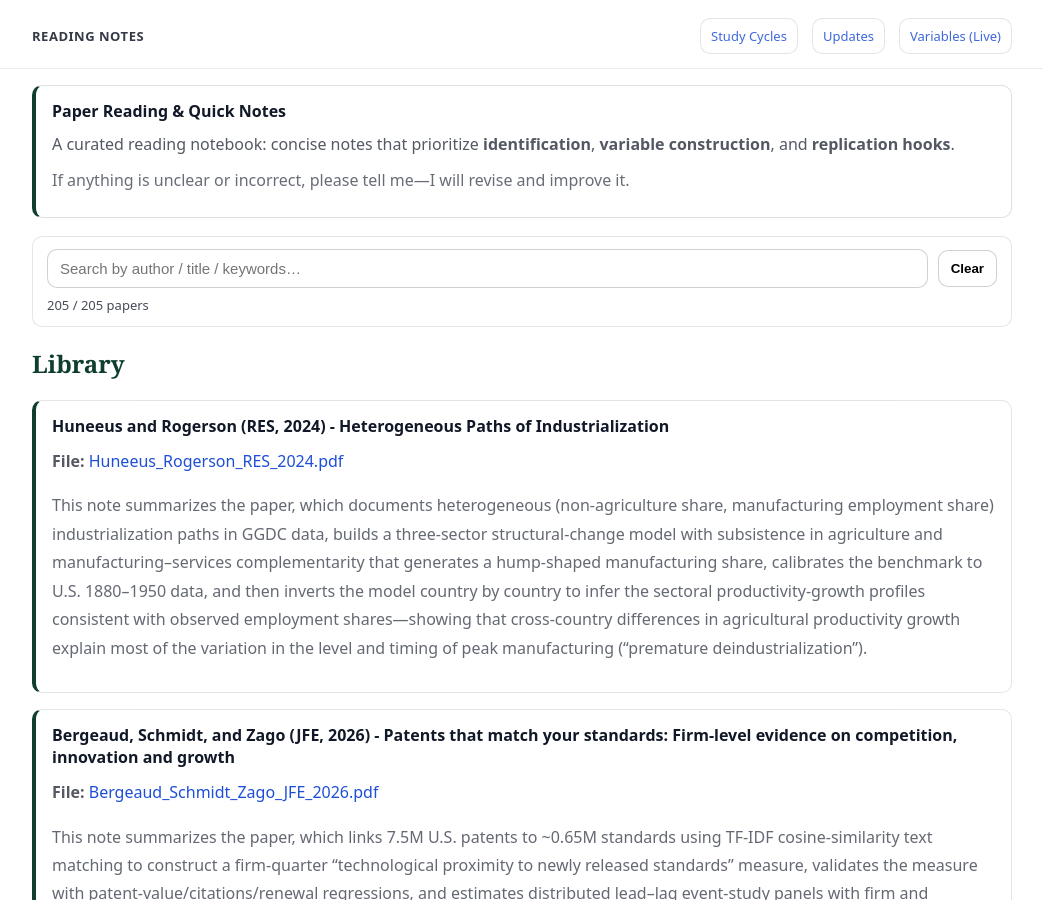
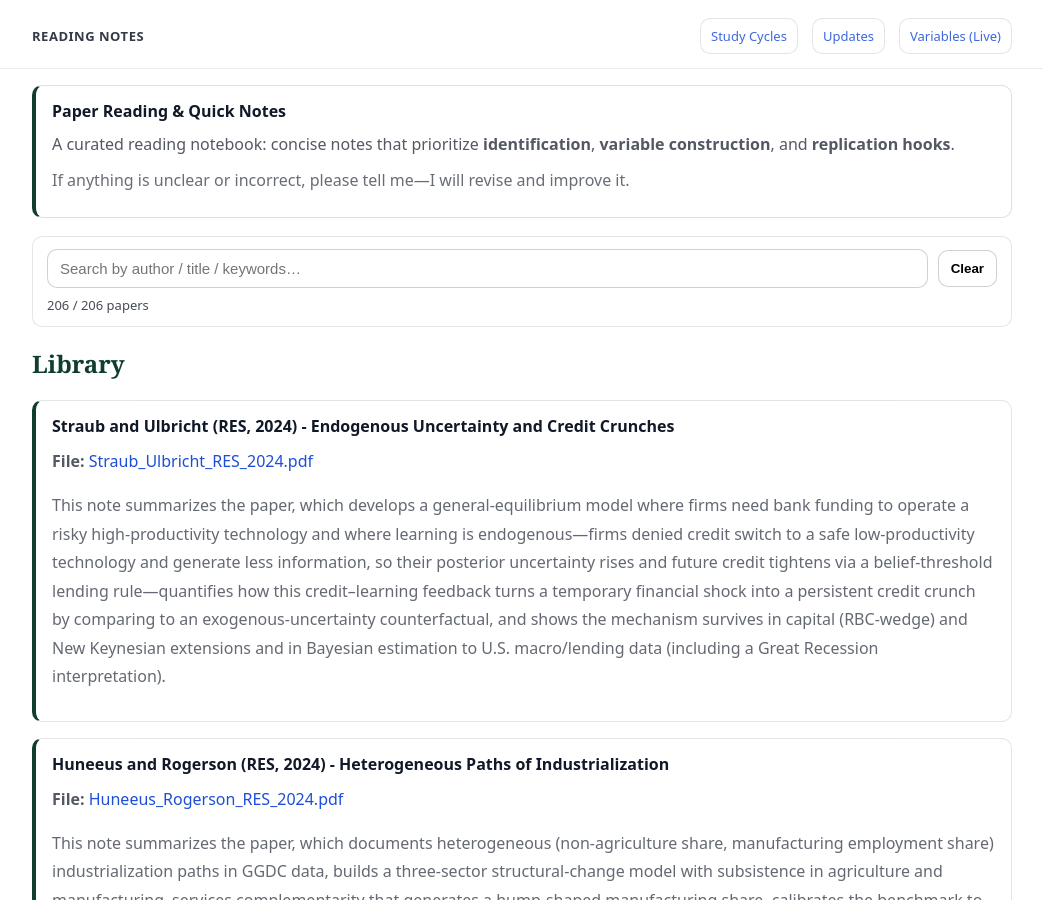
Before and after one commit to yaxinzn/study-archive, a Jekyll site: the page built from reading/index.md, in a window 1280 px wide and 900 px high. Shown: the whole window, without its empty margins (118-1161 px from the left). Built offline with Jekyll 4.4.1, drawn with Linux system fonts in a browser that asks for light colours.

Commit message:
Reading: add/update Straub_Ulbricht_RES_2024.pdf

```diff
--- a/_data/reading.yml
+++ b/_data/reading.yml
@@ -1,3 +1,7 @@
+- title: "Straub and Ulbricht (RES, 2024) - Endogenous Uncertainty and Credit Crunches"
+  file: "Straub_Ulbricht_RES_2024.pdf"
+  desc: "This note summarizes the paper, which develops a general-equilibrium model where firms need bank funding to operate a risky high-productivity technology and where learning is endogenous—firms denied credit switch to a safe low-productivity technology and generate less information, so their posterior uncertainty rises and future credit tightens via a belief-threshold lending rule—quantifies how this credit–learning feedback turns a temporary financial shock into a persistent credit crunch by comparing to an exogenous-uncertainty counterfactual, and shows the mechanism survives in capital (RBC-wedge) and New Keynesian extensions and in Bayesian estimation to U.S. macro/lending data (including a Great Recession interpretation)."
+
 - title: "Huneeus and Rogerson (RES, 2024) - Heterogeneous Paths of Industrialization"
   file: "Huneeus_Rogerson_RES_2024.pdf"
   desc: "This note summarizes the paper, which documents heterogeneous (non-agriculture share, manufacturing employment share) industrialization paths in GGDC data, builds a three-sector structural-change model with subsistence in agriculture and manufacturing–services complementarity that generates a hump-shaped manufacturing share, calibrates the benchmark to U.S. 1880–1950 data, and then inverts the model country by country to infer the sectoral productivity-growth profiles consistent with observed employment shares—showing that cross-country differences in agricultural productivity growth explain most of the variation in the level and timing of peak manufacturing (“premature deindustrialization”)."
```
Also changed, not shown: 1 other file.
